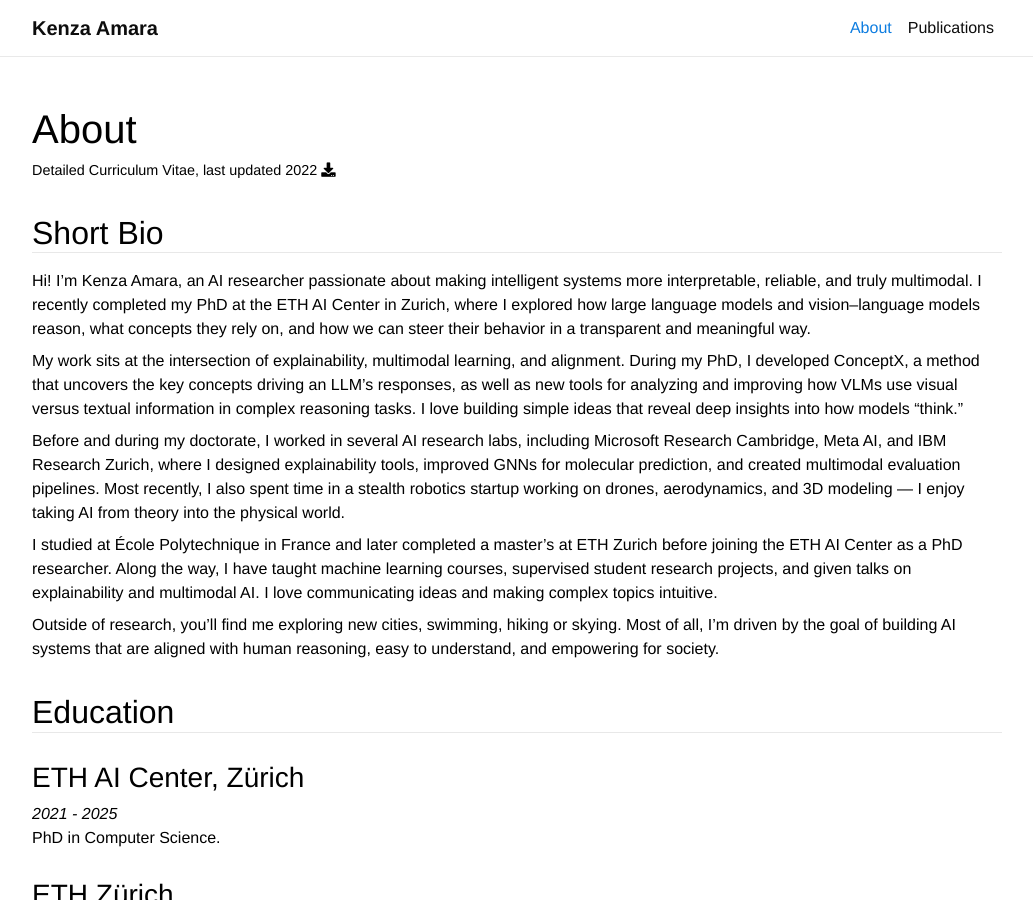
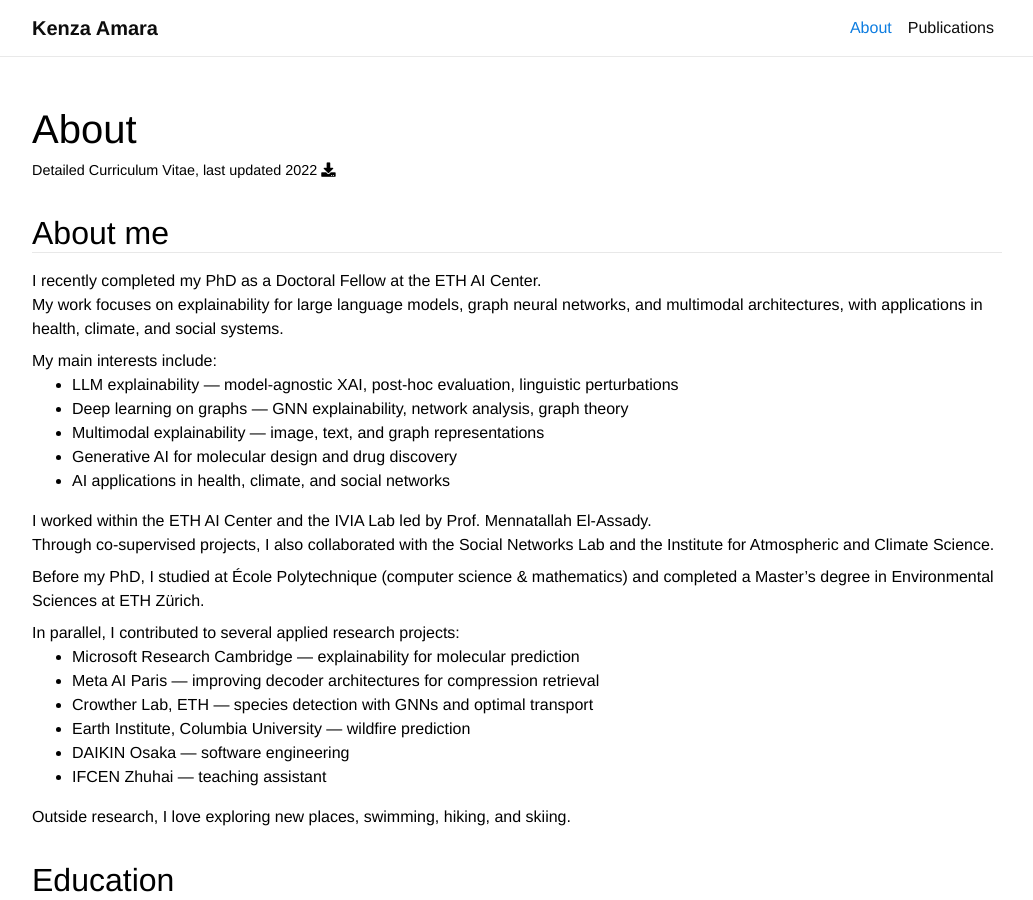
Before and after one commit to k-amara/k-amara.github.io, a Jekyll site: the page built from _pages/about.md, in a window 1280 px wide and 900 px high. Shown: the whole window, without its empty margins (123-1156 px from the left). Built offline with Jekyll 4.4.1, drawn with Linux system fonts in a browser that asks for light colours; nearby versions of some CDN libraries; a style sheet for code colours, icons or effects is not loaded.

Commit message:
update 2025

```diff
--- a/_pages/about.md
+++ b/_pages/about.md
@@ -6,17 +6,33 @@ description: Detailed Curriculum Vitae, last updated 2022 <a href="/assets/pdf/c
 nav: true
 ---
 
-## Short Bio
+## About me
 
-Hi! I’m Kenza Amara, an AI researcher passionate about making intelligent systems more interpretable, reliable, and truly multimodal. I recently completed my PhD at the ETH AI Center in Zurich, where I explored how large language models and vision–language models reason, what concepts they rely on, and how we can steer their behavior in a transparent and meaningful way.
+I recently completed my PhD as a Doctoral Fellow at the [ETH AI Center](https://ai.ethz.ch/).
+My work focuses on explainability for large language models, graph neural networks, and multimodal architectures, with applications in health, climate, and social systems.
 
-My work sits at the intersection of explainability, multimodal learning, and alignment. During my PhD, I developed ConceptX, a method that uncovers the key concepts driving an LLM’s responses, as well as new tools for analyzing and improving how VLMs use visual versus textual information in complex reasoning tasks. I love building simple ideas that reveal deep insights into how models “think.”
+My main interests include:
 
-Before and during my doctorate, I worked in several AI research labs, including Microsoft Research Cambridge, Meta AI, and IBM Research Zurich, where I designed explainability tools, improved GNNs for molecular prediction, and created multimodal evaluation pipelines. Most recently, I also spent time in a stealth robotics startup working on drones, aerodynamics, and 3D modeling — I enjoy taking AI from theory into the physical world.
+- LLM explainability — model-agnostic XAI, post-hoc evaluation, linguistic perturbations
+- Deep learning on graphs — GNN explainability, network analysis, graph theory
+- Multimodal explainability — image, text, and graph representations
+- Generative AI for molecular design and drug discovery
+- AI applications in health, climate, and social networks
 
-I studied at École Polytechnique in France and later completed a master’s at ETH Zurich before joining the ETH AI Center as a PhD researcher. Along the way, I have taught machine learning courses, supervised student research projects, and given talks on explainability and multimodal AI. I love communicating ideas and making complex topics intuitive.
+I worked within the [ETH AI Center](https://ai.ethz.ch/) and the [IVIA Lab](https://ivia.ethz.ch/) led by Prof. [Mennatallah El-Assady](https://el-assady.com/).
+Through co-supervised projects, I also collaborated with the [Social Networks Lab](https://sn.ethz.ch/) and the [Institute for Atmospheric and Climate Science](https://iac.ethz.ch/).
 
-Outside of research, you’ll find me exploring new cities, swimming, hiking or skying. Most of all, I’m driven by the goal of building AI systems that are aligned with human reasoning, easy to understand, and empowering for society.
+Before my PhD, I studied at École Polytechnique (computer science & mathematics) and completed a Master’s degree in Environmental Sciences at ETH Zürich.
+
+In parallel, I contributed to several applied research projects:
+- Microsoft Research Cambridge — explainability for molecular prediction
+- Meta AI Paris — improving decoder architectures for compression retrieval
+- Crowther Lab, ETH — species detection with GNNs and optimal transport
+- Earth Institute, Columbia University — wildfire prediction
+- DAIKIN Osaka — software engineering
+- IFCEN Zhuhai — teaching assistant
+
+Outside research, I love exploring new places, swimming, hiking, and skiing.
 
 ## Education
 
```
